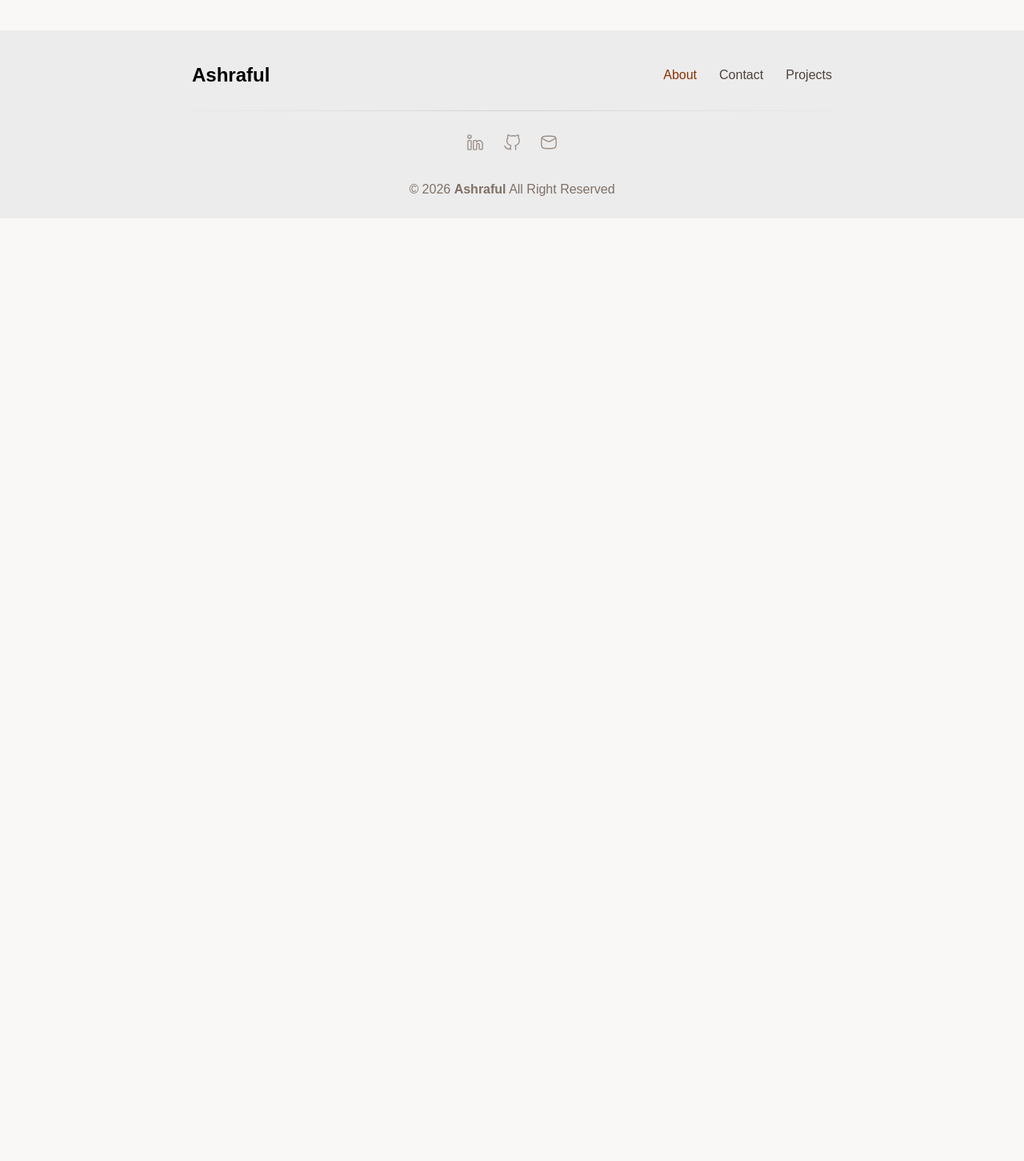
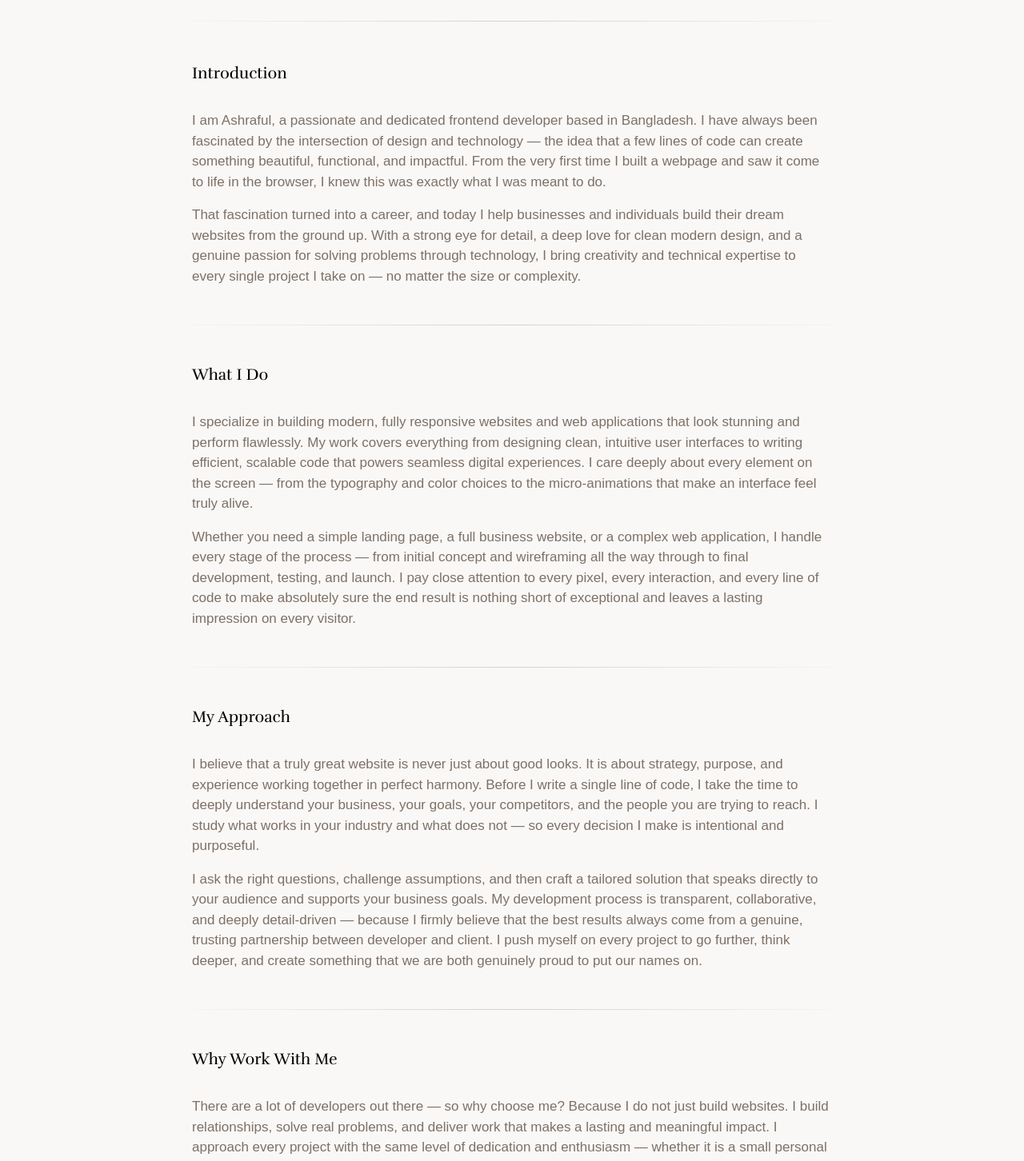
Before and after one commit to ashrafulrifaz/my-portfolio, a Next.js app: page /about in a window 1280 px wide. Shown: the part 680-2132 px from the top of the page at 80% size. Before the commit the page ends 953 px from the top, so only its background shows below. Built offline with nearby package versions, Linux system fonts and the light colour scheme.

Commit message:
added about details page

```diff
--- a/src/app/about/page.js
+++ b/src/app/about/page.js
@@ -1,3 +1,4 @@
+import AboutDetails from '@/components/AboutComp/AboutDetails/AboutDetails';
 import AboutHero from '@/components/AboutComp/AboutHero/AboutHero';
 import React from 'react';
 
@@ -5,6 +6,7 @@ const page = () => {
     return (
         <div className=''>
             <AboutHero />
+            <AboutDetails />
         </div>
     );
 };
--- /dev/null
+++ b/src/components/AboutComp/AboutDetails/AboutDetails.jsx
@@ -0,0 +1,37 @@
+import { rufina } from '@/lib/fonts';
+import React from 'react';
+
+const AboutDetails = () => {
+    return (
+        <div className='py-20'>
+            <div>
+                <h3 className={`${rufina.className} text-xl`}>Introduction</h3>
+                <p className='text-[#7E7067] text-[17px] mt-8'>I am Ashraful, a passionate and dedicated frontend developer based in Bangladesh. I have always been fascinated by the intersection of design and technology — the idea that a few lines of code can create something beautiful, functional, and impactful. From the very first time I built a webpage and saw it come to life in the browser, I knew this was exactly what I was meant to do.</p>
+                <p className='text-[#7E7067] text-[17px] mt-4'>That fascination turned into a career, and today I help businesses and individuals build their dream websites from the ground up. With a strong eye for detail, a deep love for clean modern design, and a genuine passion for solving problems through technology, I bring creativity and technical expertise to every single project I take on — no matter the size or complexity.</p>
+                <div className='my-12 bg-linear-to-r from-[#d2d2d2]/10 via-[#d2d2d2] to-[#d2d2d2]/10 h-[1px]'></div>
+            </div>
+
+            <div>
+                <h3 className={`${rufina.className} text-xl`}>What I Do</h3>
+                <p className='text-[#7E7067] text-[17px] mt-8'>I specialize in building modern, fully responsive websites and web applications that look stunning and perform flawlessly. My work covers everything from designing clean, intuitive user interfaces to writing efficient, scalable code that powers seamless digital experiences. I care deeply about every element on the screen — from the typography and color choices to the micro-animations that make an interface feel truly alive.</p>
+                <p className='text-[#7E7067] text-[17px] mt-4'>Whether you need a simple landing page, a full business website, or a complex web application, I handle every stage of the process — from initial concept and wireframing all the way through to final development, testing, and launch. I pay close attention to every pixel, every interaction, and every line of code to make absolutely sure the end result is nothing short of exceptional and leaves a lasting impression on every visitor.</p>
+                <div className='my-12 bg-linear-to-r from-[#d2d2d2]/10 via-[#d2d2d2] to-[#d2d2d2]/10 h-[1px]'></div>
+            </div>
+
+            <div>
+                <h3 className={`${rufina.className} text-xl`}>My Approach</h3>
+                <p className='text-[#7E7067] text-[17px] mt-8'>I believe that a truly great website is never just about good looks. It is about strategy, purpose, and experience working together in perfect harmony. Before I write a single line of code, I take the time to deeply understand your business, your goals, your competitors, and the people you are trying to reach. I study what works in your industry and what does not — so every decision I make is intentional and purposeful.</p>
+                <p className='text-[#7E7067] text-[17px] mt-4'>I ask the right questions, challenge assumptions, and then craft a tailored solution that speaks directly to your audience and supports your business goals. My development process is transparent, collaborative, and deeply detail-driven — because I firmly believe that the best results always come from a genuine, trusting partnership between developer and client. I push myself on every project to go further, think deeper, and create something that we are both genuinely proud to put our names on.</p>
+                <div className='my-12 bg-linear-to-r from-[#d2d2d2]/10 via-[#d2d2d2] to-[#d2d2d2]/10 h-[1px]'></div>
+            </div>
+
+            <div>
+                <h3 className={`${rufina.className} text-xl`}>Why Work With Me</h3>
+                <p className='text-[#7E7067] text-[17px] mt-8'>There are a lot of developers out there — so why choose me? Because I do not just build websites. I build relationships, solve real problems, and deliver work that makes a lasting and meaningful impact. I approach every project with the same level of dedication and enthusiasm — whether it is a small personal site or a large-scale business platform. When you hire me, you are getting someone who is fully and completely invested in your success from the very first conversation.</p>
+                <p className='text-[#7E7067] text-[17px] mt-4'>I communicate clearly and consistently throughout the entire process, keep you updated and involved at every stage, and always deliver on time without ever compromising on quality. I take enormous pride in going above and beyond for every single client — not because I have to, but because that is simply the standard I hold myself to every single day. Your success is my success. Your vision becomes my mission. And that is a commitment I take seriously with every project I choose to accept and every client I choose to work with.</p>
+            </div>
+        </div>
+    );
+};
+
+export default AboutDetails;
--- a/src/components/AboutComp/AboutHero/AboutHero.jsx
+++ b/src/components/AboutComp/AboutHero/AboutHero.jsx
@@ -5,7 +5,7 @@ import React from 'react';
 
 const AboutHero = () => {
     return (
-        <div className='h-[80vh]'>
+        <div className='h-[75vh]'>
             <div className="grid grid-cols-2 gap-10 h-full">
                 <div className="flex flex-col justify-center">
                     <h6 className="text-sm font-medium text-[#8B3100] tracking-widest">ABOUT ME</h6>
```
